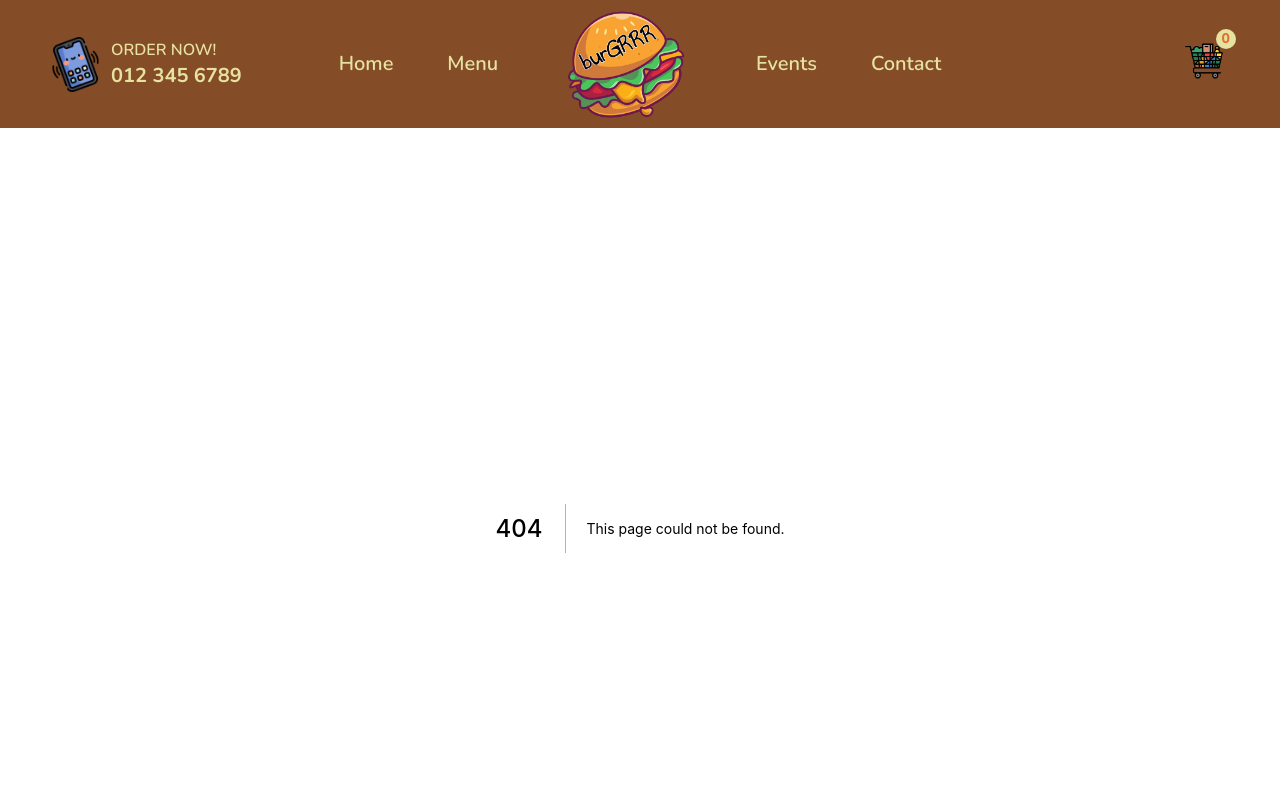
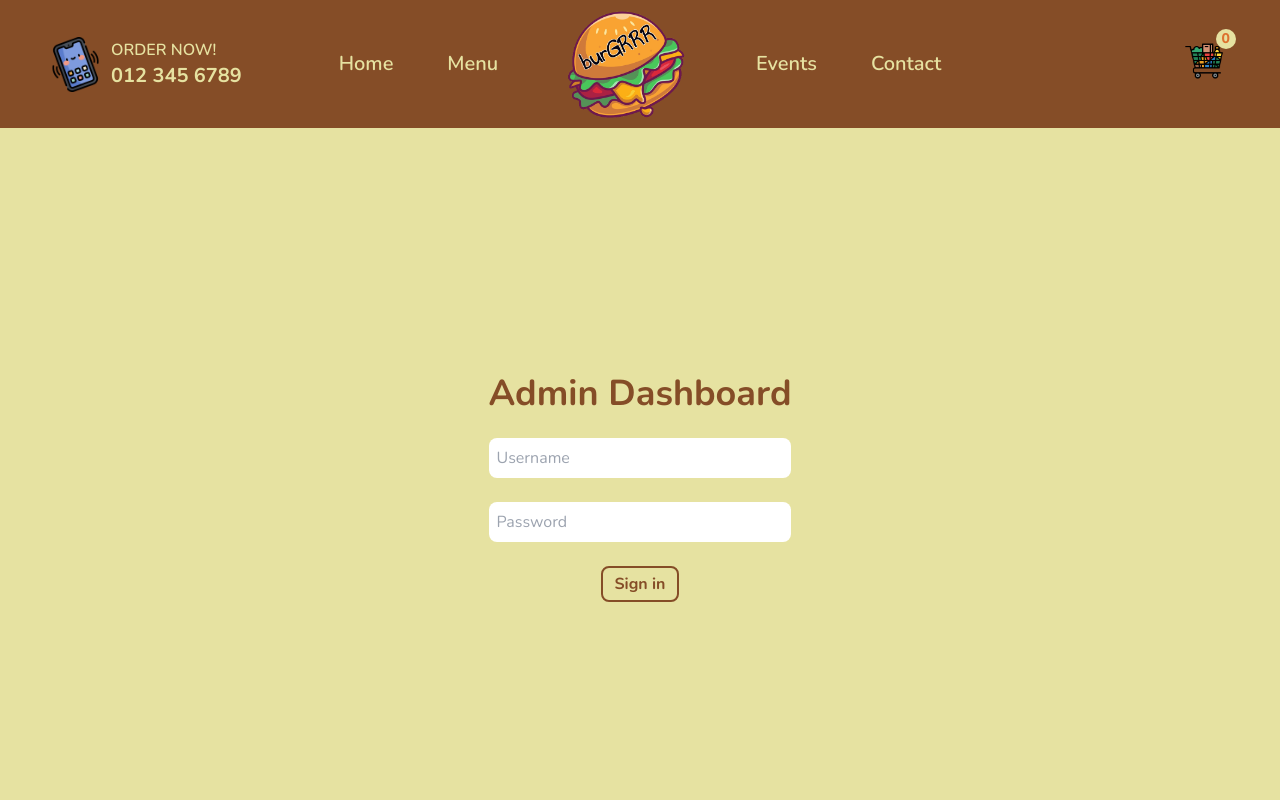
Before and after one commit to ioanat94/burgrrr, a Next.js app: page /admin/login in a window 1280 px wide. Before the commit this address had no page. Shown: the top 800 px of the page. Built offline with nearby package versions, Linux system fonts and the light colour scheme.

Commit message:
Add admin login

```diff
--- a/package.json
+++ b/package.json
@@ -13,6 +13,7 @@
     "@paypal/react-paypal-js": "^7.8.1",
     "@reduxjs/toolkit": "^1.8.3",
     "axios": "^0.27.2",
+    "cookie": "^0.5.0",
     "mongoose": "^6.4.0",
     "next": "12.1.6",
     "react": "18.2.0",
--- a/pages/admin/index.tsx
+++ b/pages/admin/index.tsx
@@ -133,7 +133,18 @@ function Index({ products, orders }) {
   );
 }
 
-export const getServerSideProps = async () => {
+export const getServerSideProps = async (ctx) => {
+  const myCookie = ctx.req?.cookies || '';
+
+  if (myCookie.token !== process.env.TOKEN) {
+    return {
+      redirect: {
+        destination: '/admin/login',
+        permanent: false,
+      },
+    };
+  }
+
   const productList = await axios.get('http://localhost:3000/api/products');
   const orderList = await axios.get('http://localhost:3000/api/orders');
 
--- /dev/null
+++ b/pages/admin/login.tsx
@@ -0,0 +1,57 @@
+import axios from 'axios';
+import { useRouter } from 'next/router';
+import React, { useState } from 'react';
+
+function Login() {
+  const [username, setUsername] = useState(null);
+  const [password, setPassword] = useState(null);
+  const [error, setError] = useState(false);
+
+  const router = useRouter();
+
+  const handleClick = async () => {
+    try {
+      await axios.post('http://localhost:3000/api/login', {
+        username,
+        password,
+      });
+      setError(false);
+      router.push('/admin');
+    } catch (err) {
+      setError(true);
+    }
+  };
+
+  return (
+    <div className='min-h-[calc(100vh-80px)] flex items-center justify-center bg-lightYellow md:h-[calc(100vh-128px)]'>
+      <div className='flex flex-col items-center gap-6'>
+        <h1 className='text-4xl text-brown font-bold'>Admin Dashboard</h1>
+        <input
+          type='text'
+          placeholder='Username'
+          className='h-10 indent-2 rounded-lg w-full'
+          onChange={(e) => setUsername(e.target.value)}
+        />
+        <input
+          type='password'
+          placeholder='Password'
+          className='h-10 indent-2 rounded-lg w-full'
+          onChange={(e) => setPassword(e.target.value)}
+        />
+        <button
+          className='border-2 border-solid border-brown text-brown font-bold rounded-lg py-1 px-3 w-max md:transition-all md:hover:border-lightYellow md:hover:bg-brown md:hover:text-lightYellow'
+          onClick={handleClick}
+        >
+          Sign in
+        </button>
+        {error && (
+          <span className='text-red-600 text-lg'>
+            Wrong username or password
+          </span>
+        )}
+      </div>
+    </div>
+  );
+}
+
+export default Login;
--- /dev/null
+++ b/pages/api/login.ts
@@ -0,0 +1,25 @@
+import cookie from 'cookie';
+
+const handler = (req, res) => {
+  if (req.method === 'POST') {
+    const { username, password } = req.body;
+    if (
+      username === process.env.ADMIN_USERNAME &&
+      password === process.env.ADMIN_PASSWORD
+    ) {
+      res.setHeader(
+        'Set-Cookie',
+        cookie.serialize('token', process.env.TOKEN, {
+          maxAge: 60 * 60,
+          sameSite: 'strict',
+          path: '/',
+        })
+      );
+      res.status(200).json('Success');
+    } else {
+      res.status(400).json('Wrong credentials');
+    }
+  }
+};
+
+export default handler;
```
Also changed, not shown: 2 other files (tests, documents, lock files or other folders).
